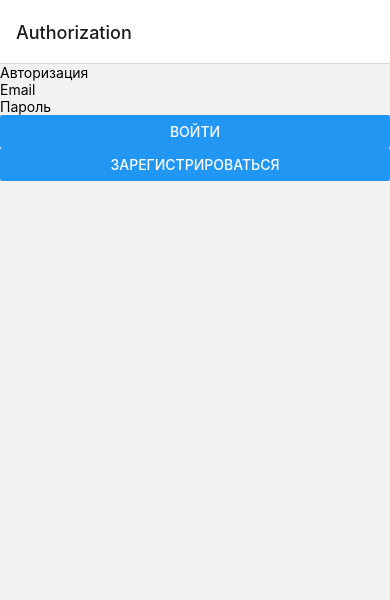
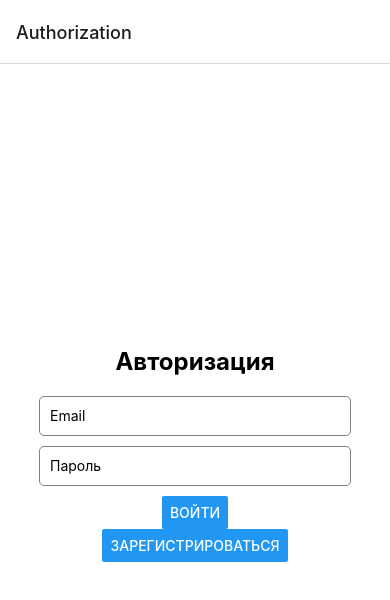
Before and after one commit to mqpanda/todo-app-native, a React Native app: screen /Authorization in a window 390 px wide. Shown: the top 600 px of the page. Built offline with nearby package versions, Linux system fonts and the light colour scheme.

Commit message:
feat: validation

```diff
--- a/package.json
+++ b/package.json
@@ -22,7 +22,8 @@
     "react-native-safe-area-context": "^4.7.4",
     "react-native-screens": "^3.27.0",
     "react-native-swipeout": "^2.3.6",
-    "react-native-toast-message": "^2.1.7"
+    "react-native-toast-message": "^2.1.7",
+    "react-native-vector-icons": "^10.0.1"
   },
   "devDependencies": {
     "@babel/core": "^7.20.0"
--- a/screens/AuthorizationScreen.js
+++ b/screens/AuthorizationScreen.js
@@ -1,12 +1,21 @@
 import React, { useState } from 'react';
-import { View, Text, TextInput, Button } from 'react-native';
+import { View, Text, TextInput, Button, StyleSheet } from 'react-native';
 import AsyncStorage from '@react-native-async-storage/async-storage';
 
 function AuthorizationScreen({ navigation }) {
   const [email, setEmail] = useState('');
   const [password, setPassword] = useState('');
+  const [error, setError] = useState(null);
 
   const handleLogin = async () => {
+    // Сброс ошибки перед отправкой запроса
+    setError(null);
+
+    if (!email || !password) {
+      setError('Заполните все поля');
+      return;
+    }
+
     try {
       const response = await fetch('http://localhost:4444/login', {
         method: 'POST',
@@ -24,24 +33,31 @@ function AuthorizationScreen({ navigation }) {
         navigation.navigate('Todo');
         console.log('Auth ok');
       } else {
-        // Выведите сообщение об ошибке
-        console.log('Authentication failed');
+        setError('Неправильный email или пароль');
       }
     } catch (error) {
       console.error('Error:', error);
+      setError('Что-то пошло не так');
     }
   };
 
-  const handleRegister = ({}) => {
+  const handleRegister = () => {
     // Перенаправление на экран регистрации
     navigation.navigate('Registration');
   };
 
   return (
-    <View>
-      <Text>Авторизация</Text>
-      <TextInput placeholder="Email" value={email} onChangeText={setEmail} />
+    <View style={styles.container}>
+      <Text style={styles.title}>Авторизация</Text>
+      {error && <Text style={styles.errorText}>{error}</Text>}
       <TextInput
+        style={styles.input}
+        placeholder="Email"
+        value={email}
+        onChangeText={setEmail}
+      />
+      <TextInput
+        style={styles.input}
         placeholder="Пароль"
         secureTextEntry
         value={password}
@@ -53,4 +69,31 @@ function AuthorizationScreen({ navigation }) {
   );
 }
 
+const styles = StyleSheet.create({
+  container: {
+    flex: 1,
+    justifyContent: 'center',
+    alignItems: 'center',
+    backgroundColor: '#fff',
+  },
+  title: {
+    fontSize: 24,
+    fontWeight: 'bold',
+    marginBottom: 20,
+  },
+  input: {
+    width: '80%',
+    height: 40,
+    borderColor: 'gray',
+    borderWidth: 1,
+    borderRadius: 5,
+    marginBottom: 10,
+    paddingHorizontal: 10,
+  },
+  errorText: {
+    color: 'red',
+    marginBottom: 10,
+  },
+});
+
 export default AuthorizationScreen;
--- a/screens/RegistrationScreen.js
+++ b/screens/RegistrationScreen.js
@@ -1,5 +1,5 @@
 import React, { useState } from 'react';
-import { View, Text, TextInput, Button } from 'react-native';
+import { View, Text, TextInput, Button, StyleSheet } from 'react-native';
 import {
   showErrorNotification,
   showSuccessNotification,
@@ -9,8 +9,26 @@ function RegistrationScreen() {
   const [username, setUsername] = useState('');
   const [email, setEmail] = useState('');
   const [password, setPassword] = useState('');
+  const [error, setError] = useState(null);
 
   const handleRegistration = async () => {
+    setError(null); // Сброс ошибки перед отправкой запроса
+
+    if (username.length < 3) {
+      setError('Имя пользователя должно содержать не менее 3 символов');
+      return;
+    }
+
+    if (!validateEmail(email)) {
+      setError('Пожалуйста, введите действительный адрес электронной почты');
+      return;
+    }
+
+    if (password.length < 6) {
+      setError('Пароль должен содержать не менее 6 символов');
+      return;
+    }
+
     try {
       const response = await fetch('http://localhost:4444/register', {
         method: 'POST',
@@ -21,25 +39,42 @@ function RegistrationScreen() {
       });
 
       if (response.ok) {
+        showSuccessNotification('Регистрация прошла успешно');
         console.log('User registered successfully');
       } else {
+        showErrorNotification('Ошибка регистрации');
         console.log('Registration failed');
       }
     } catch (error) {
+      showErrorNotification('Ошибка сети');
       console.error('Error:', error);
     }
   };
 
+  // Функция для проверки действительности адреса электронной почты
+  const validateEmail = (email) => {
+    const emailPattern = /^[A-Z0-9._%+-]+@[A-Z0-9.-]+\.[A-Z]{2,4}$/i;
+    return emailPattern.test(email);
+  };
+
   return (
-    <View>
-      <Text>Регистрация</Text>
+    <View style={styles.container}>
+      <Text style={styles.title}>Регистрация</Text>
+      {error && <Text style={styles.errorText}>{error}</Text>}
       <TextInput
+        style={styles.input}
         placeholder="Имя пользователя"
         value={username}
         onChangeText={setUsername}
       />
-      <TextInput placeholder="Email" value={email} onChangeText={setEmail} />
       <TextInput
+        style={styles.input}
+        placeholder="Email"
+        value={email}
+        onChangeText={setEmail}
+      />
+      <TextInput
+        style={styles.input}
         placeholder="Пароль"
         secureTextEntry
         value={password}
@@ -50,4 +85,31 @@ function RegistrationScreen() {
   );
 }
 
+const styles = StyleSheet.create({
+  container: {
+    flex: 1,
+    justifyContent: 'center',
+    alignItems: 'center',
+    backgroundColor: '#fff',
+  },
+  title: {
+    fontSize: 24,
+    fontWeight: 'bold',
+    marginBottom: 20,
+  },
+  input: {
+    width: '80%',
+    height: 40,
+    borderColor: 'gray',
+    borderWidth: 1,
+    borderRadius: 5,
+    marginBottom: 10,
+    paddingHorizontal: 10,
+  },
+  errorText: {
+    color: 'red',
+    marginBottom: 10,
+  },
+});
+
 export default RegistrationScreen;
--- a/screens/TodoScreen.js
+++ b/screens/TodoScreen.js
@@ -5,7 +5,6 @@ import TodoList from './TodoList';
 function TodoScreen({ navigation }) {
   return (
     <View>
-      <Text>Список задач (Todo)</Text>
       <TodoList />
       <Button
         title="Добавить задачу"
```
Also changed, not shown: 1 other file (tests, documents, lock files or other folders).
